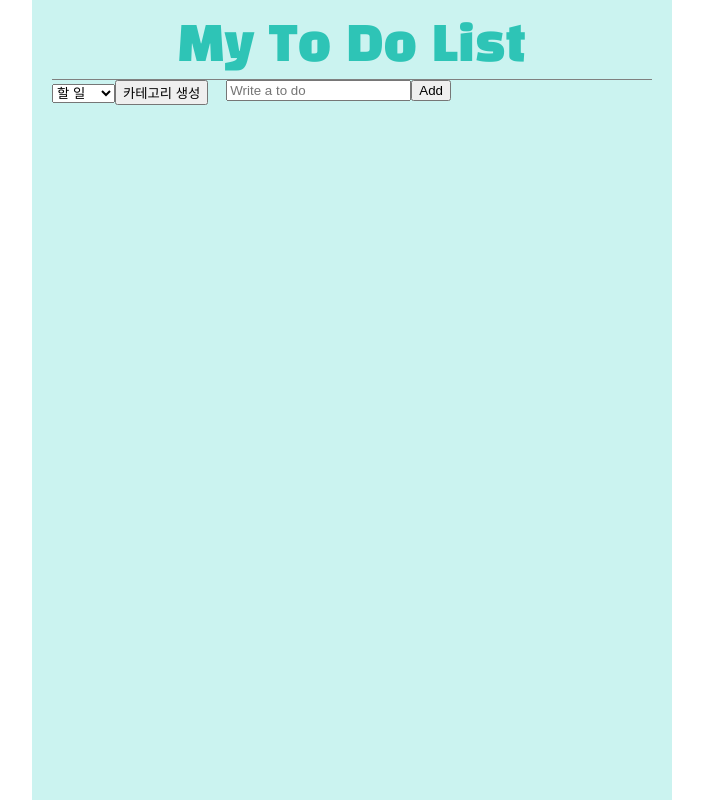
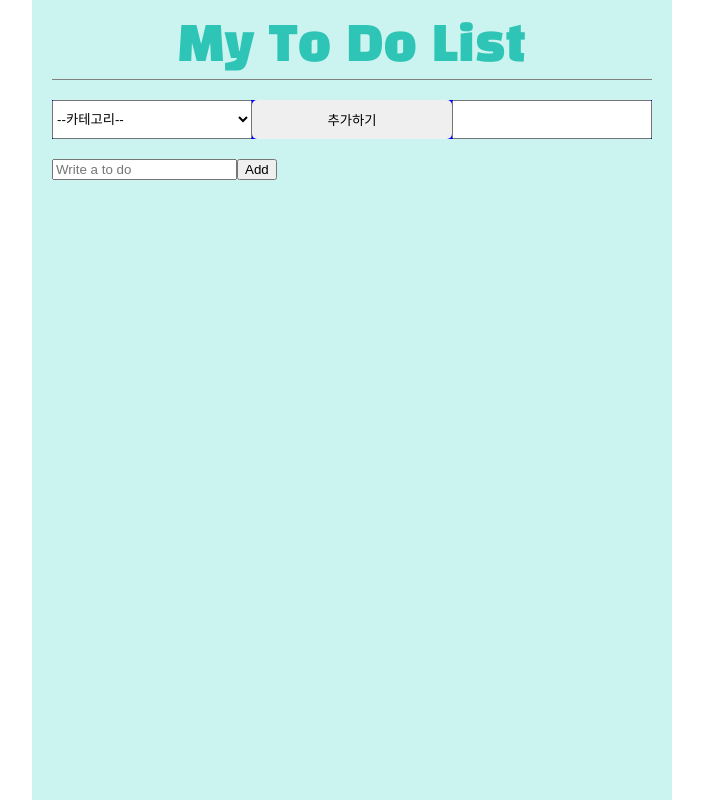
Before and after one commit to hiimhl/To_Do_List_JS_Master, a React (Create React App) app: page / in a window 1280 px wide. Shown: the whole page, without its empty margins (288-991 px from the left). Built offline with nearby package versions, Linux system fonts and the light colour scheme.

Commit message:
todo list- style

```diff
--- a/package.json
+++ b/package.json
@@ -22,7 +22,7 @@
     "react-scripts": "5.0.1",
     "recoil": "^0.7.5",
     "styled-components": "^5.3.5",
-    "typescript": "^4.8.2",
+    "typescript": "^4.8.3",
     "web-vitals": "^2.1.4"
   },
   "scripts": {
--- a/src/atoms.tsx
+++ b/src/atoms.tsx
@@ -2,6 +2,7 @@ import { atom, selector } from "recoil";
 
 //enum - 열거형 - 원하는 타입을 정확하게 정하는 것. - 실수할 일이 없어짐
 export enum Categories {
+  "NO" = "NO",
   "TO_DO" = "TO_DO", //값을 지정하지 않으면 기본적으로 0(인덱스)의 값을 가짐.
   "DOING" = "DOING",
   "DONE" = "DONE",
@@ -21,7 +22,7 @@ export const toDoState = atom<IToDo[]>({
 
 export const categoryState = atom<Categories>({
   key: "category",
-  default: Categories.TO_DO,
+  default: Categories.NO,
 });
 
 //Selector
--- a/src/components/CreateCategory.tsx
+++ b/src/components/CreateCategory.tsx
@@ -1,6 +1,21 @@
 import React from "react";
 import { useRecoilState, useRecoilValue } from "recoil";
 import { categoryState, toDoSelector, Categories } from "../atoms";
+import styled from "styled-components";
+import MyBtn from "./MyBtn";
+
+const Container = styled.div`
+  // height: 50px;
+  margin: 20px 0;
+  width: 100%;
+  background-color: blue;
+  display: grid;
+  grid-template-columns: repeat(3, 1fr);
+  // justify-content: space-between;
+  select {
+    width: 200px;
+  }
+`;
 
 function CreateCategory() {
   const [category, setCategory] = useRecoilState(categoryState);
@@ -8,15 +23,24 @@ function CreateCategory() {
   const onInput = (e: React.FormEvent<HTMLSelectElement>) => {
     setCategory(e.currentTarget.value as any);
   };
+
+  //input 카테고리 값 저장
+  const onSubmit = () => {
+    // setCategory(e.currentTarget.value as any)
+  };
   return (
-    <div>
+    <Container>
       <select value={category} onInput={onInput}>
+        <option value="NO" hidden disabled>
+          --카테고리--
+        </option>
         <option value={Categories.TO_DO}>할 일</option>
         <option value={Categories.DOING}>하는 중</option>
         <option value={Categories.DONE}>완료</option>
       </select>
-      <button>카테고리 생성</button>
-    </div>
+      <MyBtn type="defult" text="추가하기" />
+      <input type="text" />
+    </Container>
   );
 }
 
--- /dev/null
+++ b/src/components/MyBtn.tsx
@@ -0,0 +1,31 @@
+import React from "react";
+import styled from "styled-components";
+
+interface IBtn {
+  text: string;
+  type?: string;
+  onClick?: any;
+  name?: any;
+}
+
+const Btn = styled.button`
+  cursor: pointer;
+  border: none;
+  border-radius: 5px;
+  padding: 10px;
+  // font-size: 18px;
+
+  .red {
+    background-color: red;
+  }
+`;
+
+function MyBtn({ text, type, onClick, name }: IBtn) {
+  return (
+    <Btn name={name} onClick={onClick}>
+      {text}
+    </Btn>
+  );
+}
+
+export default MyBtn;
--- a/src/components/ToDo.tsx
+++ b/src/components/ToDo.tsx
@@ -3,11 +3,33 @@ import styled from "styled-components";
 
 import { useSetRecoilState } from "recoil";
 import { IToDo, toDoState, Categories } from "../atoms";
+import MyBtn from "./MyBtn";
 
 const MyLi = styled.li`
-  background-color: red;
+  width: 100%;
+  background-color: #ffffff;
   display: flex;
-  span {
+  flex-direction: column;
+
+  // grid-template-columns: repeat(3, 3fr)
+  border-radius: 5px;
+  padding: 10px 20px;
+  box-shadow: rgba(100, 100, 111, 0.2) 0px 7px 29px 0px;
+
+  .content {
+    display: flex;
+    justify-content: space-between;
+    span {
+      font-size: 22px;
+      padding-right: 50px;
+    }
+  }
+  .category_btns {
+    span {
+      font-size: 13px;
+      color: gray;
+      padding-right: 20px;
+    }
   }
 `;
 
@@ -35,23 +57,20 @@ function ToDo({ text, category, id }: IToDo) {
 
   return (
     <MyLi>
-      <span>{text}</span>
-      <div>
+      <div className="content">
+        <span>{text}</span>
+        <MyBtn text="삭제" type="red" />
+      </div>
+      <div className="category_btns">
+        <span>카테고리 변경하기 :</span>
         {category !== Categories.TO_DO && (
-          <button name={Categories.TO_DO} onClick={onClick}>
-            To Do
-          </button>
+          <MyBtn name={Categories.TO_DO} onClick={onClick} text="To Do" />
         )}
         {category !== Categories.DOING && (
-          <button name={Categories.DOING} onClick={onClick}>
-            Doing
-          </button>
+          <MyBtn name={Categories.DOING} onClick={onClick} text="Doing" />
         )}
-
         {category !== Categories.DONE && (
-          <button name={Categories.DONE} onClick={onClick}>
-            Done
-          </button>
+          <MyBtn name={Categories.DONE} onClick={onClick} text="Done" />
         )}
       </div>
     </MyLi>
--- a/src/components/ToDoList.tsx
+++ b/src/components/ToDoList.tsx
@@ -29,11 +29,7 @@ const Header = styled.header`
   }
 `;
 
-const MyDiv = styled.div`
-  display: flex;
-  gap: 3%;
-  height: 40px;
-`;
+const MyDiv = styled.div``;
 const MyUl = styled.ul`
   list-style: none;
 `;
```
Also changed, not shown: 1 other file (tests, documents, lock files or other folders).
